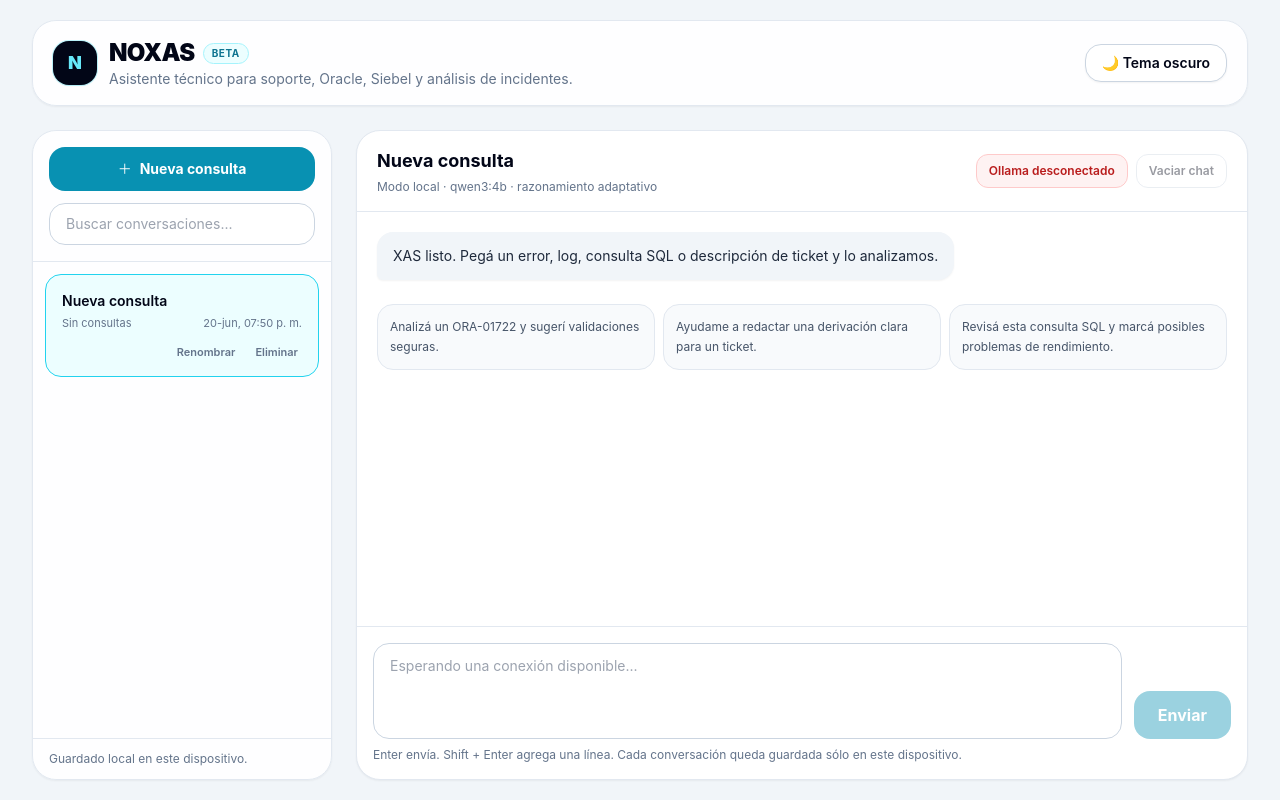
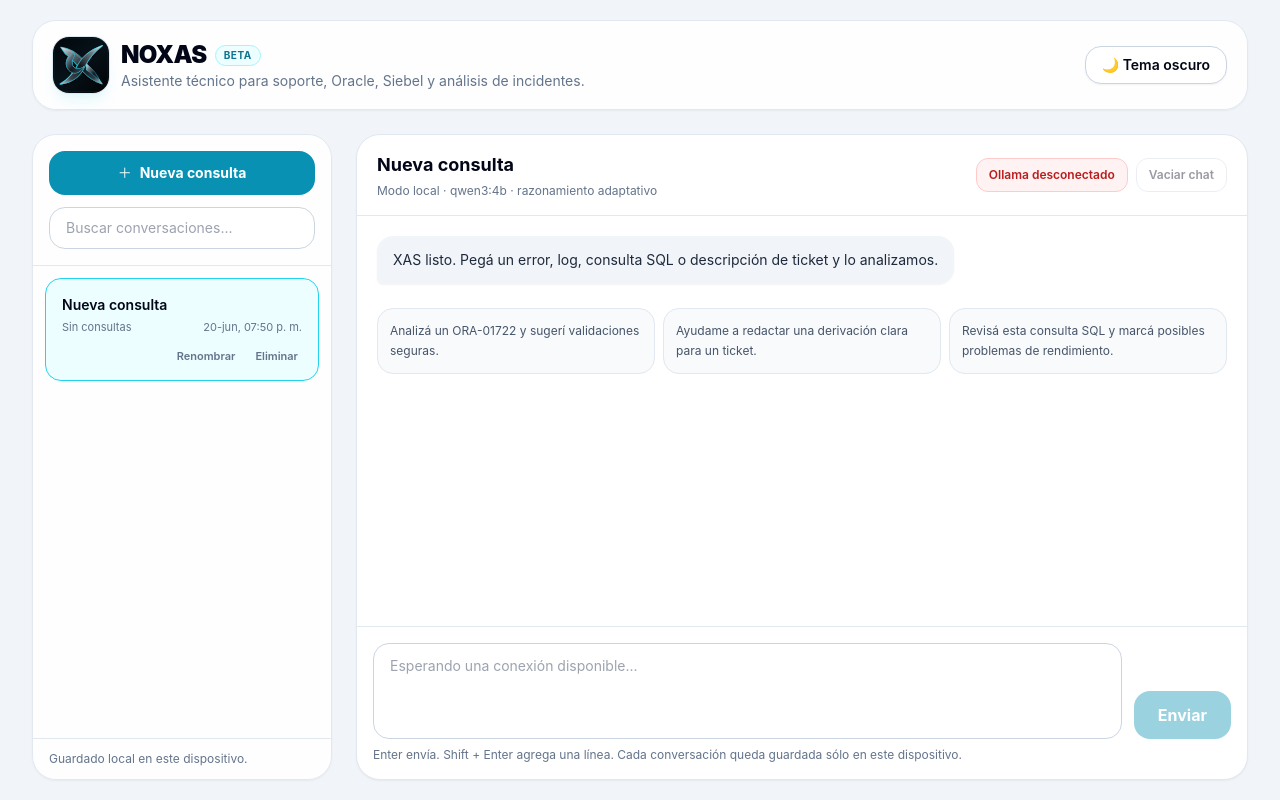
Before and after one commit to Facu199806/xas, a React (Vite) app: page / in a window 1280 px wide. Built offline with nearby package versions, Linux system fonts and the light colour scheme; no server answers.

Commit message:
Integra el rediseño con el logo actual

```diff
--- a/src/App.jsx
+++ b/src/App.jsx
@@ -22,9 +22,11 @@
       <div className="mx-auto flex min-h-screen max-w-[1600px] flex-col gap-4 px-3 py-3 sm:gap-6 sm:px-5 sm:py-5 lg:px-8">
         <header className="flex items-center justify-between gap-4 rounded-3xl border border-slate-200 bg-white/90 px-4 py-3 shadow-sm backdrop-blur transition-colors duration-300 dark:border-slate-800 dark:bg-slate-900/90 sm:px-5 sm:py-4">
           <div className="flex min-w-0 items-center gap-3">
-            <div className="flex h-11 w-11 shrink-0 items-center justify-center rounded-2xl bg-slate-950 text-lg font-black text-cyan-300 shadow-sm ring-1 ring-cyan-400/30 dark:bg-cyan-300 dark:text-slate-950">
-              N
-            </div>
+            <img
+              src="/xas-icon.svg"
+              alt="Logo de NOXAS"
+              className="h-11 w-11 shrink-0 rounded-2xl shadow-lg shadow-cyan-500/10 ring-1 ring-slate-200 dark:ring-slate-700 sm:h-14 sm:w-14"
+            />
             <div className="min-w-0">
               <div className="flex items-center gap-2">
                 <h1 className="truncate text-xl font-black tracking-tight sm:text-2xl">NOXAS</h1>
```
